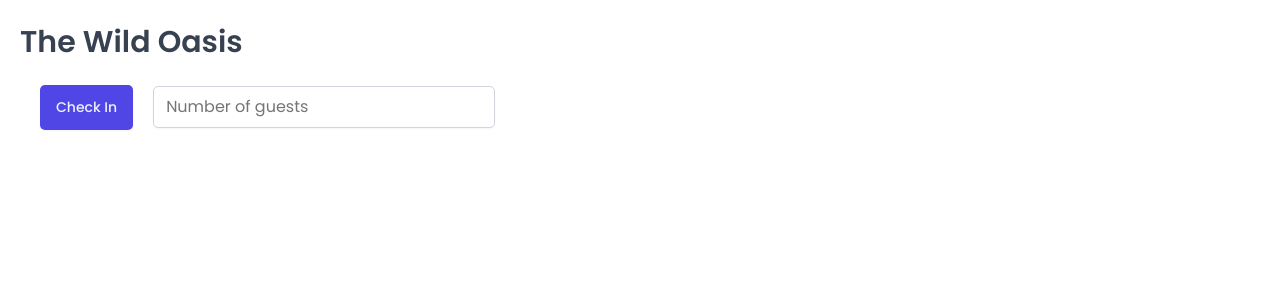
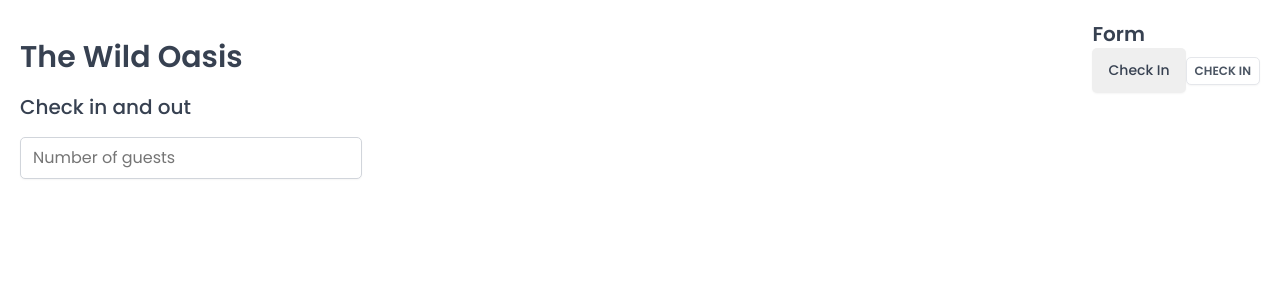
Before and after one commit to abduyus/the-wild-oasis, a React (Vite) app: page / in a window 1280 px wide. Shown: the top 300 px of the page. Built offline with nearby package versions, Linux system fonts and the light colour scheme; a web font is replaced by a local one.

Commit message:
building reusable styles components with default props

```diff
--- a/package.json
+++ b/package.json
@@ -23,6 +23,7 @@
     "eslint-plugin-react": "^7.32.2",
     "eslint-plugin-react-hooks": "^4.6.0",
     "eslint-plugin-react-refresh": "^0.4.3",
+    "prettier": "^3.7.4",
     "vite": "^4.4.5",
     "vite-plugin-eslint": "^1.8.1"
   }
--- a/src/App.jsx
+++ b/src/App.jsx
@@ -1,29 +1,34 @@
-import React from 'react';
+import React from "react";
 import styled from "styled-components";
 import Button from "./ui/Button.jsx";
 import Input from "./ui/Input.jsx";
-
-
-
-const H1 = styled.h1`
-    font-size: 30px;
-    font-weight: 600;
-`
+import Heading from "./ui/Heading.jsx";
+import Row from "./ui/Row.jsx";
 
 const StyledApp = styled.div`
   padding: 20px;
   border-radius: 15px;
-
-`
-
+`;
 
 function App() {
   return (
-
     <StyledApp>
-                <H1>The Wild Oasis</H1>
+      <Row type={"horizontal"}>
+        <Heading as={"h1"}>The Wild Oasis</Heading>
+        <div>
+          <Heading as={"h2"}>Form</Heading>
           <Button>Check In</Button>
-                <Input type={'number'} placeholder={'Number of guests'}/>
+          <Button variation={"secondary"} size={"small"}>
+            Check In
+          </Button>
+        </div>
+      </Row>
+      <Row>
+        <Heading as={"h3"}>Check in and out</Heading>
+        <form>
+          <Input type={"number"} placeholder={"Number of guests"} />
+        </form>
+      </Row>
     </StyledApp>
   );
 }
--- a/src/ui/Button.jsx
+++ b/src/ui/Button.jsx
@@ -49,20 +49,16 @@
 };
 
 const Button = styled.button`
-    font-size: 1.4rem;
-    padding: 1.2rem 1.6rem;
-    font-weight: 500;
-    border: none;
-    border-radius: var(--border-radius-sm);
-    background-color: var(--color-brand-600);
-    color: var(--color-brand-50);
-    box-shadow: var(--shadow-sm);
-    cursor: pointer;
-    margin: 20px;
+  border: none;
+  border-radius: var(--border-radius-sm);
+  box-shadow: var(--shadow-sm);
+  ${(props) => sizes[props.size]}
+  ${(props) => variations[props.variation]}
+`;
 
-    &:hover {
-        background-color: var(--color-brand-700);
-    }
-`
+Button.defaultProps = {
+  variations: "primary",
+  size: "medium",
+};
 
-export default Button
+export default Button;
--- /dev/null
+++ b/src/ui/Heading.jsx
@@ -0,0 +1,28 @@
+import styled, { css } from "styled-components";
+
+const Heading = styled.h1`
+  ${(props) =>
+    props.as === "h1" &&
+    css`
+      font-size: 3rem;
+      font-weight: 600;
+    `}
+
+  ${(props) =>
+    props.as === "h2" &&
+    css`
+      font-size: 2rem;
+      font-weight: 600;
+    `}
+
+  ${(props) =>
+    props.as === "h3" &&
+    css`
+      font-size: 2rem;
+      font-weight: 500;
+    `}
+
+  line-height: 1.4;
+`;
+
+export default Heading;
--- /dev/null
+++ b/src/ui/Row.jsx
@@ -0,0 +1,24 @@
+import styled, { css } from "styled-components";
+
+const Row = styled.div`
+  display: flex;
+  ${(props) =>
+    props.type === "horizontal" &&
+    css`
+      justify-content: space-between;
+      align-items: center;
+    `}
+
+  ${(props) =>
+    props.type === "vertical" &&
+    css`
+      flex-direction: column;
+      gap: 1.6rem;
+    `}
+`;
+
+Row.defaultProps = {
+  type: "vertical",
+};
+
+export default Row;
```
Also changed, not shown: 1 other file (tests, documents, lock files or other folders). Lines whose indentation alone changed are shown as unchanged.
